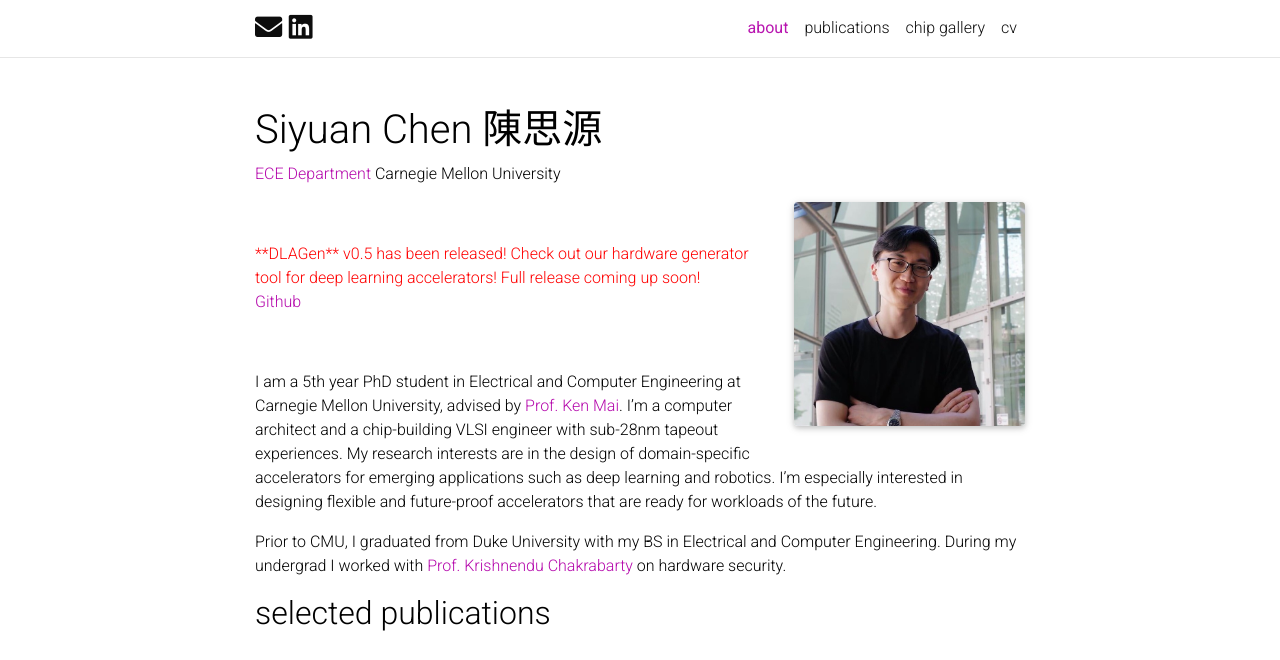
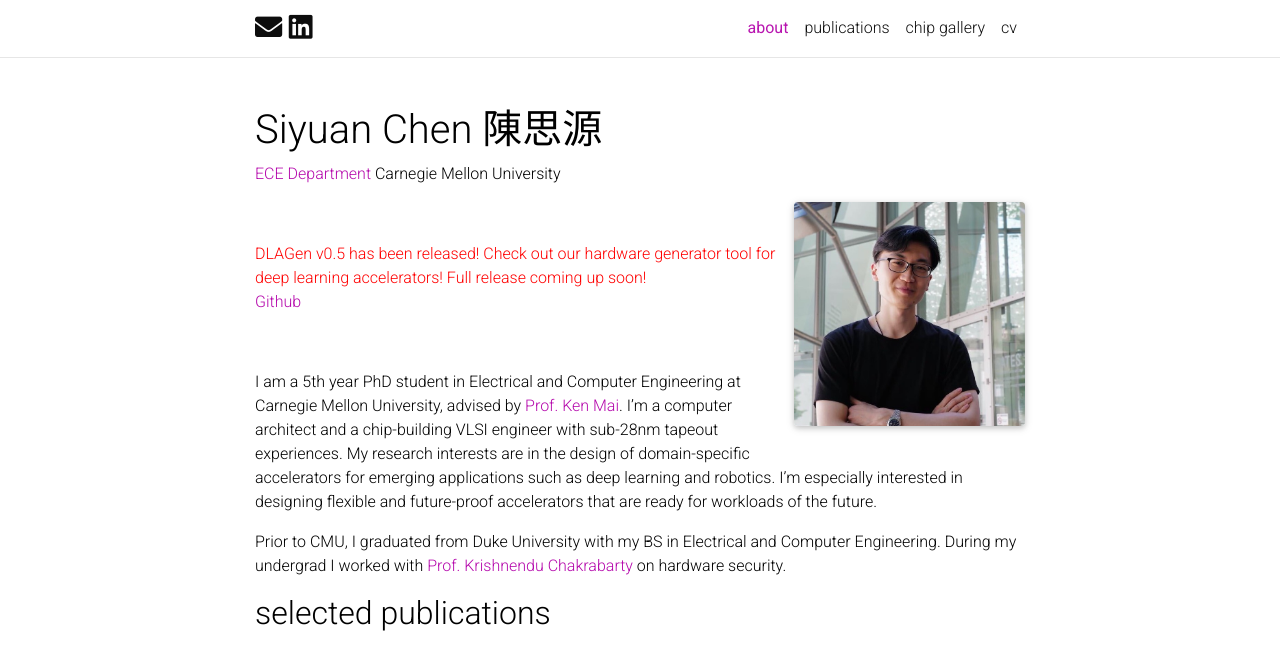
Before and after one commit to chensy7/chensy7.github.io, a Jekyll site: the page built from _pages/about.md, in a window 1280 px wide, cut to the strip 0-660 px from the top of the page. Built offline with Jekyll 4.4.1, drawn with Linux system fonts in a browser that asks for light colours; full-size pictures stand in for the smaller copies a plugin makes; comment, search, counter and statistics services are not loaded; a style sheet for code colours, icons or effects is not loaded.

Commit message:
Update about.md

```diff
--- a/_pages/about.md
+++ b/_pages/about.md
@@ -21,7 +21,7 @@
 
 <br />
 
-<font color="red"> **DLAGen** v0.5 has been released! Check out our hardware generator tool for deep learning accelerators! Full release coming up soon!</font> [Github](https://github.com/CMU-VLSI/dlagen)
+<font color="red"> DLAGen v0.5 has been released! Check out our hardware generator tool for deep learning accelerators! Full release coming up soon!</font> [Github](https://github.com/CMU-VLSI/dlagen)
 
 <br />
 
```
